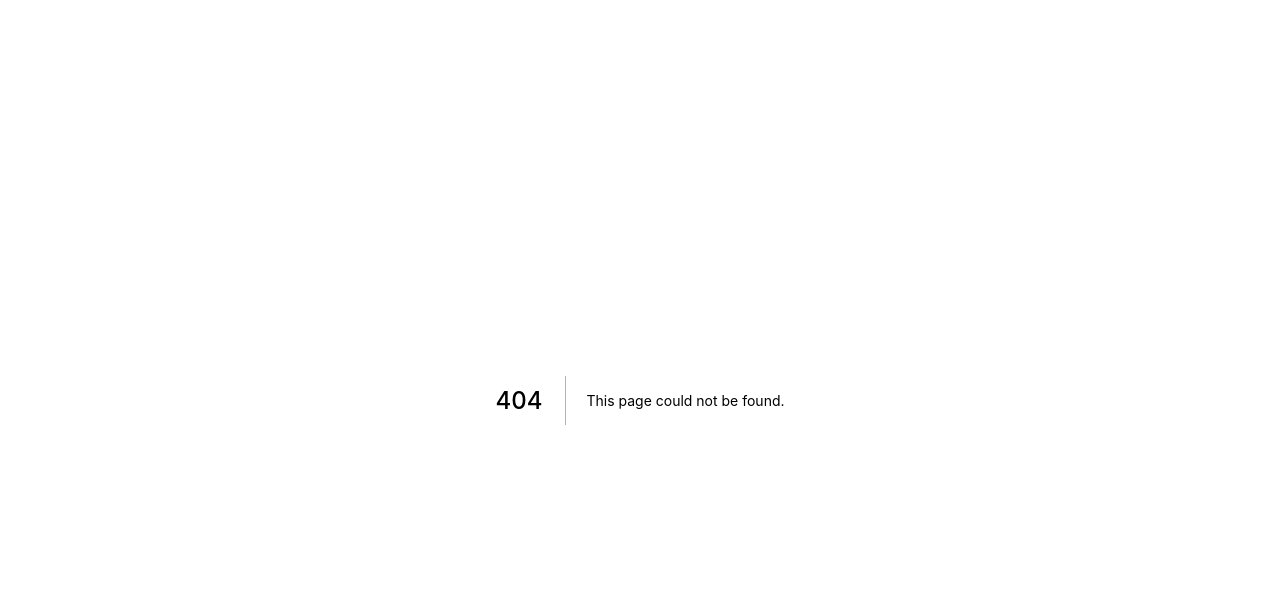
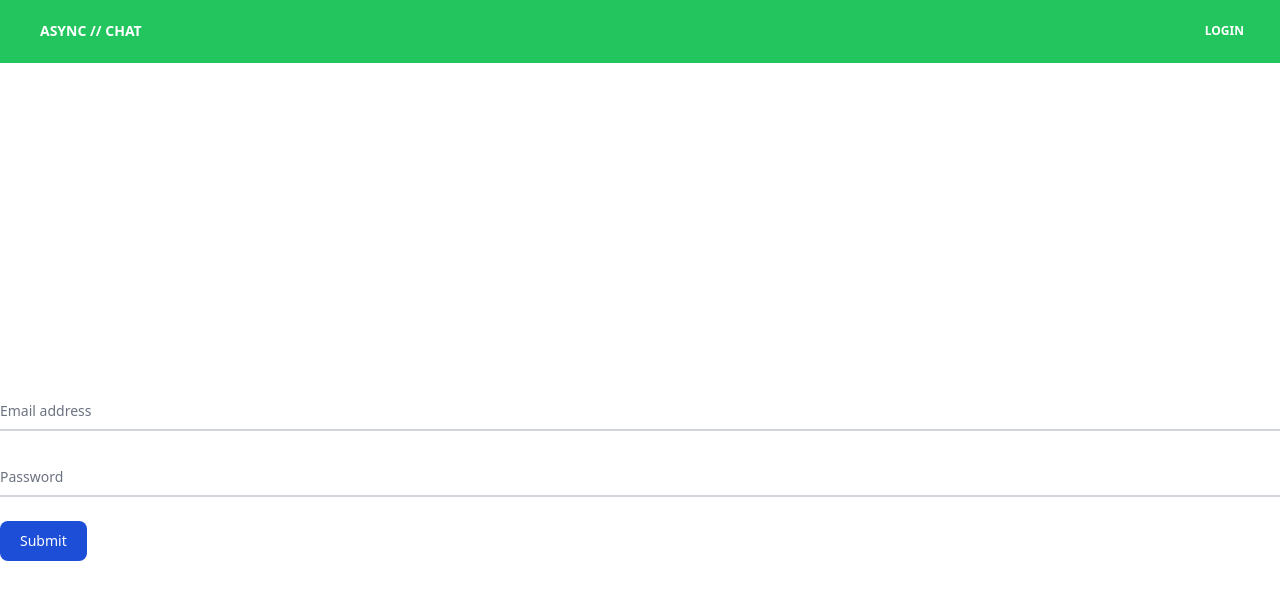
Before and after one commit to stvlley/async-chat, a Next.js app: page /login in a window 1280 px wide. Before the commit this address had no page. Shown: the top 600 px of the page. Built offline with nearby package versions, Linux system fonts and the light colour scheme.

Commit message:
need to do login/ register post req

```diff
--- /dev/null
+++ b/components/Navbar.js
@@ -0,0 +1,43 @@
+import React, { useEffect, useState } from "react";
+import { useRouter } from "next/router";
+
+const Navbar = () => {
+
+    const router = useRouter();
+
+    // const user = session.user
+    const handleClick = (e) => {
+        e.preventDefault()
+        router.push('signup')
+    }
+
+
+    return (
+        <nav class="relative flex flex-wrap items-center justify-between px-2 py-3 bg-green-500 mb-3">
+  <div class="container px-4 mx-auto flex flex-wrap items-center justify-between">
+    <div class="w-full relative flex justify-between lg:w-auto  px-4 lg:static lg:block lg:justify-start">
+      <a class="text-sm font-bold leading-relaxed inline-block mr-4 py-2 whitespace-nowrap uppercase text-white" href="#pablo">
+        async // chat
+      </a>
+      <button class="cursor-pointer text-xl leading-none px-3 py-1 border border-solid border-transparent rounded bg-transparent block lg:hidden outline-none focus:outline-none" type="button">
+        <span class="block relative w-6 h-px rounded-sm bg-white"></span>
+        <span class="block relative w-6 h-px rounded-sm bg-white mt-1"></span>
+        <span class="block relative w-6 h-px rounded-sm bg-white mt-1"></span>
+      </button>
+    </div>
+    <div class="lg:flex flex-grow items-center" id="example-navbar-warning">
+      <ul class="flex flex-col lg:flex-row list-none ml-auto">
+
+        <li class="nav-item">
+          <a class="px-3 py-2 flex items-center text-xs uppercase font-bold leading-snug text-white hover:opacity-75" href="/login">
+            <i class="fab fa-pinterest text-lg leading-lg text-white opacity-75" /><span class="ml-2">login</span>
+          </a>
+        </li>
+      </ul>
+    </div>
+  </div>
+</nav>
+    )
+}
+
+export default Navbar;
--- a/pages/api/auth/[...nextauth].js
+++ /dev/null
@@ -1,13 +0,0 @@
-import NextAuth from "next-auth/next";
-import GitHubProvider from "next-auth/providers/github";
-
-
-
-export default NextAuth({
-    providers: [
-        GitHubProvider({
-          clientId: process.env.GITHUB_ID,
-          clientSecret: process.env.GITHUB_SECRET
-        })
-      ],
-})
--- a/pages/components/Navbar.js
+++ /dev/null
@@ -1,18 +0,0 @@
-import React, { useEffect, useState } from "react";
-import {signIn, useSession} from 'next-auth/react'
-
-
-const Navbar = () => {
-
-    // const user = session.user
-
-    const {session, loading} = useSession()
-
-    return (
-        <nav>
-            <button onClick={() => signIn()}>Login</button>
-        </nav>
-    )
-}
-
-export default Navbar;
--- a/pages/index.js
+++ b/pages/index.js
@@ -1,16 +1,22 @@
 
 import Head from 'next/head'
 import Image from 'next/image'
-import Navbar from './components/Navbar'
+import Navbar from '../components/Navbar'
+
 
 const Home = () => {
+
+
+
   return (
-    <div className="flex min-h-screen flex-col items-center justify-center py-2">
+    <div >
       <Head>
         <title>Async Chat</title>
         <link rel="icon" href="/favicon.ico" />
       </Head>
       <Navbar />
+      <div className="flex min-h-screen flex-col items-center justify-center py-2">
+
       <main className="flex w-full flex-1 flex-col items-center justify-center px-20 text-center">
         <h1 className="text-6xl font-bold">
           Welcome to{' '}
@@ -33,7 +39,7 @@ const Home = () => {
 
         <div className="mt-6 flex max-w-4xl flex-wrap items-center justify-around sm:w-full">
           <a
-            href="https://nextjs.org/docs"
+            href="/signup"
             className="mt-6 w-96 rounded-xl border p-6 text-left hover:text-blue-600 focus:text-blue-600"
           >
             <h3 className="text-2xl font-bold">Sign Up &rarr;</h3>
@@ -43,7 +49,7 @@ const Home = () => {
           </a>
 
           <a
-            href="https://nextjs.org/learn"
+            href="login"
             className="mt-6 w-96 rounded-xl border p-6 text-left hover:text-blue-600 focus:text-blue-600"
           >
             <h3 className="text-2xl font-bold">Log In &rarr;</h3>
@@ -78,6 +84,7 @@ const Home = () => {
           2022
         </a>
       </footer>
+      </div>
     </div>
   )
 }
--- /dev/null
+++ b/pages/login.js
@@ -0,0 +1,37 @@
+import React, { useState } from "react";
+import Navbar from '../components/Navbar'
+
+
+
+export default function Login() {
+
+    const [firstName, setFirstName] = useState("");
+    const [lastName, setLastName] = useState("");
+    const [email, setEmail] = useState("");
+    const [password, setPassword] = useState("");
+
+
+
+    return (
+
+        <div>
+            <Navbar />
+            <div className="flex min-h-screen  items-center justify-center py-2">
+            <form className="container">
+                <div class="relative z-0 w-full mb-6 group">
+                    <input type="email" name="floating_email" class="block py-2.5 px-0 w-full text-sm text-gray-900 bg-transparent border-0 border-b-2 border-gray-300 appearance-none dark:text-white dark:border-gray-600 dark:focus:border-blue-500 focus:outline-none focus:ring-0 focus:border-blue-600 peer" placeholder=" " required />
+                    <label for="floating_email" class="peer-focus:font-medium absolute text-sm text-gray-500 dark:text-gray-400 duration-300 transform -translate-y-6 scale-75 top-3 -z-10 origin-[0] peer-focus:left-0 peer-focus:text-blue-600 peer-focus:dark:text-blue-500 peer-placeholder-shown:scale-100 peer-placeholder-shown:translate-y-0 peer-focus:scale-75 peer-focus:-translate-y-6">Email address</label>
+                </div>
+                <div class="relative z-0 w-full mb-6 group">
+                    <input type="password" name="floating_password" id="floating_password" class="block py-2.5 px-0 w-full text-sm text-gray-900 bg-transparent border-0 border-b-2 border-gray-300 appearance-none dark:text-white dark:border-gray-600 dark:focus:border-blue-500 focus:outline-none focus:ring-0 focus:border-blue-600 peer" placeholder=" " required />
+                    <label for="floating_password" class="peer-focus:font-medium absolute text-sm text-gray-500 dark:text-gray-400 duration-300 transform -translate-y-6 scale-75 top-3 -z-10 origin-[0] peer-focus:left-0 peer-focus:text-blue-600 peer-focus:dark:text-blue-500 peer-placeholder-shown:scale-100 peer-placeholder-shown:translate-y-0 peer-focus:scale-75 peer-focus:-translate-y-6">Password</label>
+                </div>
+
+
+
+                <button type="submit" class="text-white bg-blue-700 hover:bg-blue-800 focus:ring-4 focus:outline-none focus:ring-blue-300 font-medium rounded-lg text-sm w-full sm:w-auto px-5 py-2.5 text-center dark:bg-blue-600 dark:hover:bg-blue-700 dark:focus:ring-blue-800">Submit</button>
+            </form>
+        </div>
+        </div>
+    )
+}
--- a/pages/signup.js
+++ b/pages/signup.js
@@ -1,20 +1,30 @@
 import React, { useState } from "react";
 
-export default function signup({ Form }) {
+export default function Signup() {
 
     const [firstName, setFirstName] = useState("");
     const [lastName, setLastName] = useState("");
     const [email, setEmail] = useState("");
     const [password, setPassword] = useState("");
 
+    const handleSubmit = () => {
+        console.log('clicked')
+    }
+
 
 
     return (
         <div className="flex min-h-screen  items-center justify-center py-2">
-            <form className="container">
+            <form className="container"
+            action="/send-data-here" method="post">
+
                 <div class="relative z-0 w-full mb-6 group">
                     <input type="email" name="floating_email" class="block py-2.5 px-0 w-full text-sm text-gray-900 bg-transparent border-0 border-b-2 border-gray-300 appearance-none dark:text-white dark:border-gray-600 dark:focus:border-blue-500 focus:outline-none focus:ring-0 focus:border-blue-600 peer" placeholder=" " required />
                     <label for="floating_email" class="peer-focus:font-medium absolute text-sm text-gray-500 dark:text-gray-400 duration-300 transform -translate-y-6 scale-75 top-3 -z-10 origin-[0] peer-focus:left-0 peer-focus:text-blue-600 peer-focus:dark:text-blue-500 peer-placeholder-shown:scale-100 peer-placeholder-shown:translate-y-0 peer-focus:scale-75 peer-focus:-translate-y-6">Email address</label>
+                </div>
+                <div class="relative z-0 w-full mb-6 group">
+                    <input type="text" name="floating_username" class="block py-2.5 px-0 w-full text-sm text-gray-900 bg-transparent border-0 border-b-2 border-gray-300 appearance-none dark:text-white dark:border-gray-600 dark:focus:border-blue-500 focus:outline-none focus:ring-0 focus:border-blue-600 peer" placeholder=" " required />
+                    <label for="floating_username" class="peer-focus:font-medium absolute text-sm text-gray-500 dark:text-gray-400 duration-300 transform -translate-y-6 scale-75 top-3 -z-10 origin-[0] peer-focus:left-0 peer-focus:text-blue-600 peer-focus:dark:text-blue-500 peer-placeholder-shown:scale-100 peer-placeholder-shown:translate-y-0 peer-focus:scale-75 peer-focus:-translate-y-6">Username</label>
                 </div>
                 <div class="relative z-0 w-full mb-6 group">
                     <input type="password" name="floating_password" id="floating_password" class="block py-2.5 px-0 w-full text-sm text-gray-900 bg-transparent border-0 border-b-2 border-gray-300 appearance-none dark:text-white dark:border-gray-600 dark:focus:border-blue-500 focus:outline-none focus:ring-0 focus:border-blue-600 peer" placeholder=" " required />
```
Also changed, not shown: 1 other file (tests, documents, lock files or other folders).
